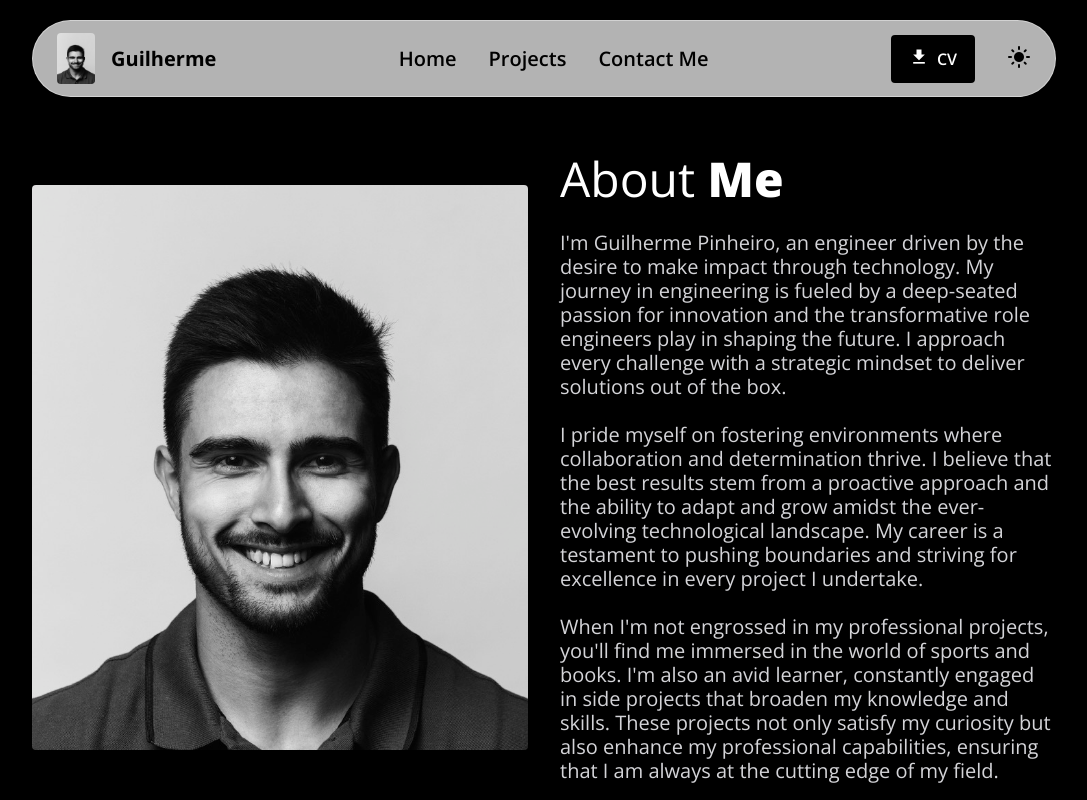
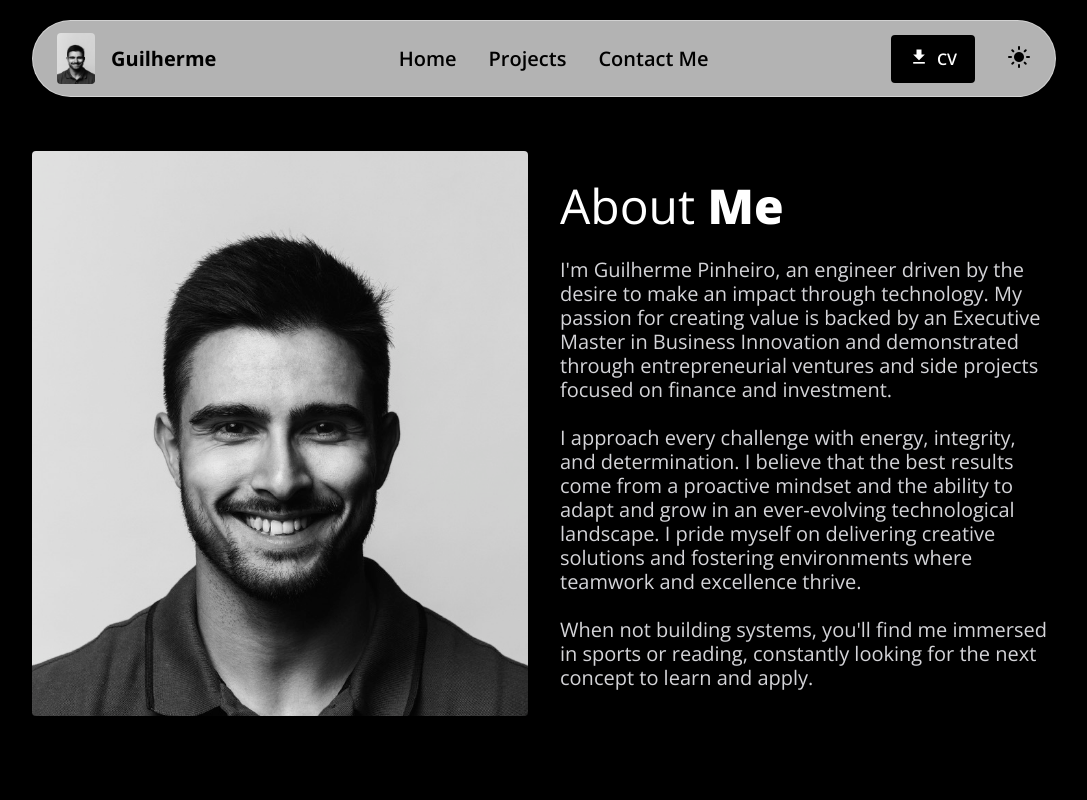
Before and after one commit to gppinheiro/gppinheiro.github.io, a website: page about-me.html in a window 1280 px wide. Shown: the top 800 px of the page, without its empty margins (96-1183 px from the left). Drawn offline with nearby package versions, Linux system fonts and the light colour scheme.

Commit message:
docs: Update personal descriptions on about me and index pages.

```diff
--- a/about-me.html
+++ b/about-me.html
@@ -49,24 +49,15 @@
                     <custom-typography type="title" weight="extra-bold">Me</custom-typography>
                 </div>
                 <custom-typography mode="light" type="p">I'm Guilherme Pinheiro, an engineer driven by the desire to
-                    make impact
-                    through
-                    technology. My journey in engineering is fueled by a deep-seated passion for innovation and the
-                    transformative role engineers play in shaping the future. I approach every challenge with a
-                    strategic
-                    mindset to deliver solutions out of the box.</custom-typography>
-                <custom-typography type="p">I pride myself on fostering environments where collaboration and
-                    determination
-                    thrive. I believe that the best results stem from a proactive approach and the ability to adapt and
-                    grow
-                    amidst the ever-evolving technological landscape. My career is a testament to pushing boundaries and
-                    striving for excellence in every project I undertake.</custom-typography>
-                <custom-typography type="p">When I'm not engrossed in my professional projects, you'll find me immersed
-                    in
-                    the world of sports and books. I'm also an avid learner, constantly engaged in side projects that
-                    broaden my knowledge and skills. These projects not only satisfy my curiosity but also enhance my
-                    professional capabilities, ensuring that I am always at the cutting edge of my
-                    field.</custom-typography>
+                    make an impact through technology. My passion for creating value is backed by an Executive Master in
+                    Business Innovation and demonstrated through entrepreneurial ventures and side projects focused on
+                    finance and investment.</custom-typography>
+                <custom-typography type="p">I approach every challenge with energy, integrity, and determination. I
+                    believe that the best results come from a proactive mindset and the ability to adapt and grow in an
+                    ever-evolving technological landscape. I pride myself on delivering creative solutions and fostering
+                    environments where teamwork and excellence thrive.</custom-typography>
+                <custom-typography type="p">When not building systems, you'll find me immersed in sports or reading,
+                    constantly looking for the next concept to learn and apply.</custom-typography>
             </div>
         </section>
 
```
Also changed, not shown: index.html (+5 -8 lines).
